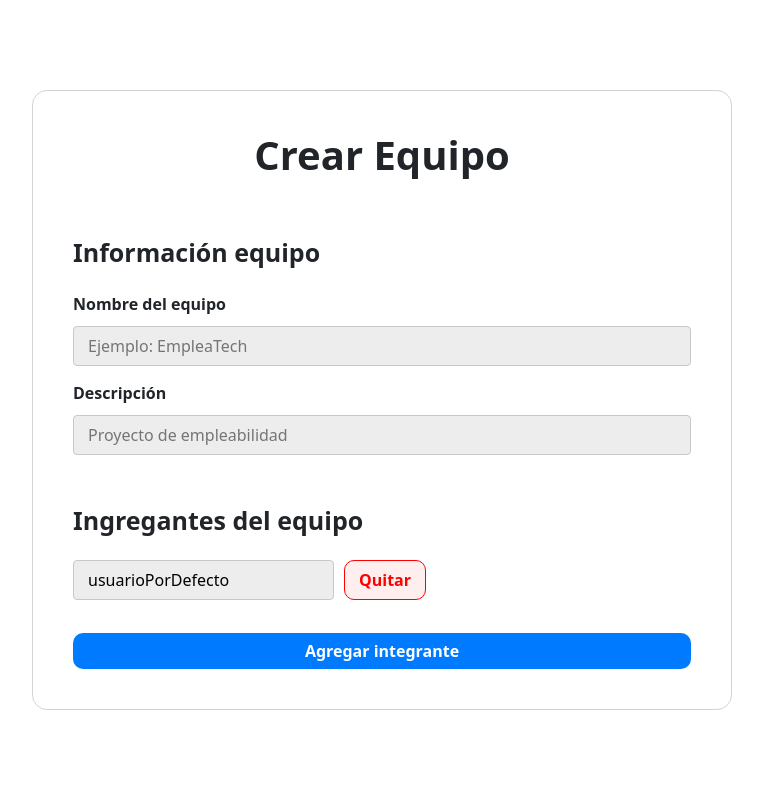
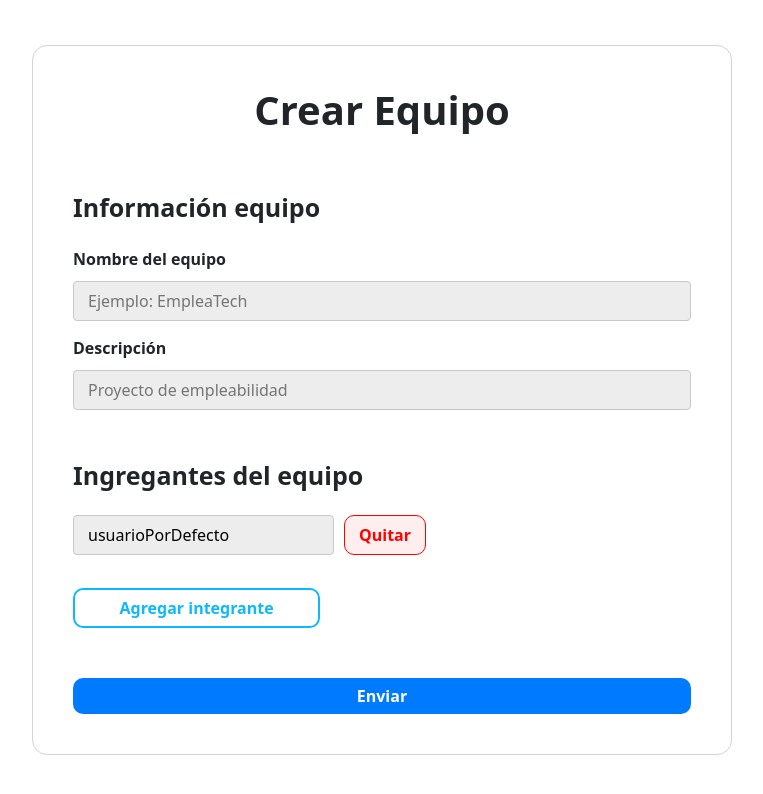
Before and after one commit to TalentoTechGrupo15/red-comunitaria-frontend, an Angular app: page /equipo in a window 1280 px wide. Shown: the top 794 px of the page, without its empty margins (258-1021 px from the left). Built offline with nearby package versions, Linux system fonts and the light colour scheme.

Commit message:
se agrega envio de solicitudes para crear equipos

```diff
--- a/src/app/components/equipo.component/equipo.component.css
+++ b/src/app/components/equipo.component/equipo.component.css
@@ -59,3 +59,8 @@
     display: flex;
     gap: 10px;
 }
+
+.equipo__boton{
+    width: 40%;
+
+}
--- a/src/app/components/equipo.component/equipo.component.html
+++ b/src/app/components/equipo.component/equipo.component.html
@@ -45,11 +45,15 @@
           }
         </ul>
 
-        <button type="button" (click)="agregarIntegrante()" class="boton boton-principal">
+        <button type="button" (click)="agregarIntegrante()" class="boton boton-secundario equipo__boton">
           Agregar integrante
         </button>
     </div>
 
+    <button type="submit" class="boton boton-principal">
+          Enviar
+    </button>
+
 
   </form>
 </div>
--- a/src/app/components/equipo.component/equipo.component.ts
+++ b/src/app/components/equipo.component/equipo.component.ts
@@ -3,6 +3,7 @@ import { EquipoService } from '../../services/equipo/equipo.service';
 import { FormArray, FormControl, FormGroup, FormsModule, ReactiveFormsModule, Validators } from '@angular/forms';
 import { Observable } from 'rxjs';
 import { CustomInput } from '../custom-input/custom-input';
+import { Equipo } from '../../models/equipo';
 
 @Component({
     selector: 'app-equipo-component',
@@ -15,8 +16,8 @@ export class EquipoComponent implements OnInit {
     private equipo$!: Observable<any>;
 
     newEquipo = new FormGroup({
-    nombre: new FormControl('', [Validators.required]),
-    descripcion: new FormControl('', [Validators.required]),
+        nombre: new FormControl("", [Validators.required]),
+        descripcion: new FormControl("", [Validators.required]),
         integrantes: new FormArray([]),
     });
 
@@ -24,11 +25,11 @@ export class EquipoComponent implements OnInit {
         return this.newEquipo.get("integrantes") as FormArray;
     }
 
-  get nombre(){
+    get nombre() {
         return this.newEquipo.get("nombre") as FormControl;
     }
 
-  get descripcion(){
+    get descripcion() {
         return this.newEquipo.get("descripcion") as FormControl;
     }
 
@@ -52,10 +53,13 @@ export class EquipoComponent implements OnInit {
     }
 
     crearEquipo() {
-    if (this.newEquipo.valid) {
-      // Lógica para crear el equipo
-    } else {
-      // Mostrar errores
+        if (this.newEquipo.valid && this.integrantes.length > 0) {
+            const equipo = this.newEquipo.value as Equipo;
+
+            this.equipoService.crearEquipo(equipo).subscribe({
+                next: (res) => console.log('Equipo creado:', res),
+                error: (err) => console.error('Error al crear equipo:', err),
+            });
         }
     }
 }
--- a/src/app/models/equipo.ts
+++ b/src/app/models/equipo.ts
@@ -1,5 +1,5 @@
 export interface Equipo {
     nombre: string;
-    descripción: string;
+    descripcion: string;
     integrantes: string[];
 }
--- a/src/app/services/equipo/equipo.service.ts
+++ b/src/app/services/equipo/equipo.service.ts
@@ -6,13 +6,14 @@ import { Equipo } from '../../models/equipo';
   providedIn: 'root',
 })
 export class EquipoService {
-    private crearEquipoUrl = "";
+    private crearEquipoUrl = "http://localhost:8080/usuario/crear_equipo";
     private obtenerEquipoUrl = "";
 
 
     constructor(private http: HttpClient){}
 
     crearEquipo(newEquipo: Equipo){
+        console.log(newEquipo);
         return this.http.post(this.crearEquipoUrl, newEquipo);
     }
 
```
Lines whose indentation alone changed are shown as unchanged.
